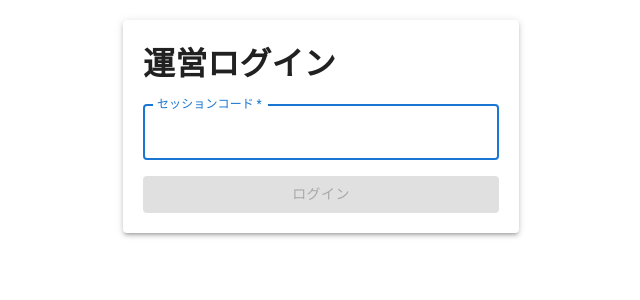
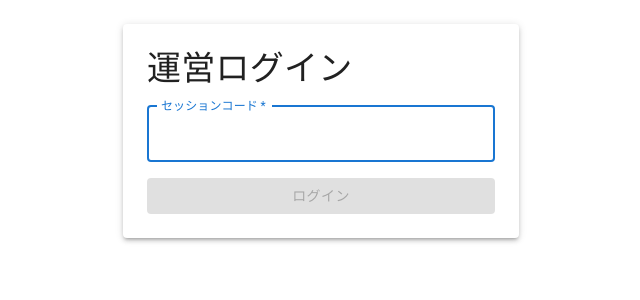
Before and after one commit to hal-shu-sato/quiz-web-system, a Next.js app: page /admin/login in a window 1280 px wide. Shown: the top 300 px of the page, without its empty margins (319-959 px from the left). Built offline with nearby package versions, Linux system fonts and the light colour scheme; what @mui/material-nextjs would draw is missing.

Commit message:
Refactor AdminLogin component for improved structure and styling consistency

```diff
--- a/src/app/admin/login/page.tsx
+++ b/src/app/admin/login/page.tsx
@@ -2,7 +2,14 @@
 
 import { useState } from 'react';
 
-import { Button, Container, Paper, Stack, TextField } from '@mui/material';
+import {
+  Button,
+  Container,
+  Paper,
+  Stack,
+  TextField,
+  Typography,
+} from '@mui/material';
 
 export default function AdminLogin() {
   const [sessionCode, setSessionCode] = useState('');
@@ -11,9 +18,11 @@ export default function AdminLogin() {
 
   return (
     <Container maxWidth="xs">
-      <Paper elevation={3} style={{ padding: '20px', marginTop: '20px' }}>
+      <Paper elevation={3} sx={{ my: 3, p: 3 }}>
         <Stack spacing={2}>
-          <h1>運営ログイン</h1>
+          <Typography variant="h4" component="h1">
+            運営ログイン
+          </Typography>
           <TextField
             label="セッションコード"
             fullWidth
```
